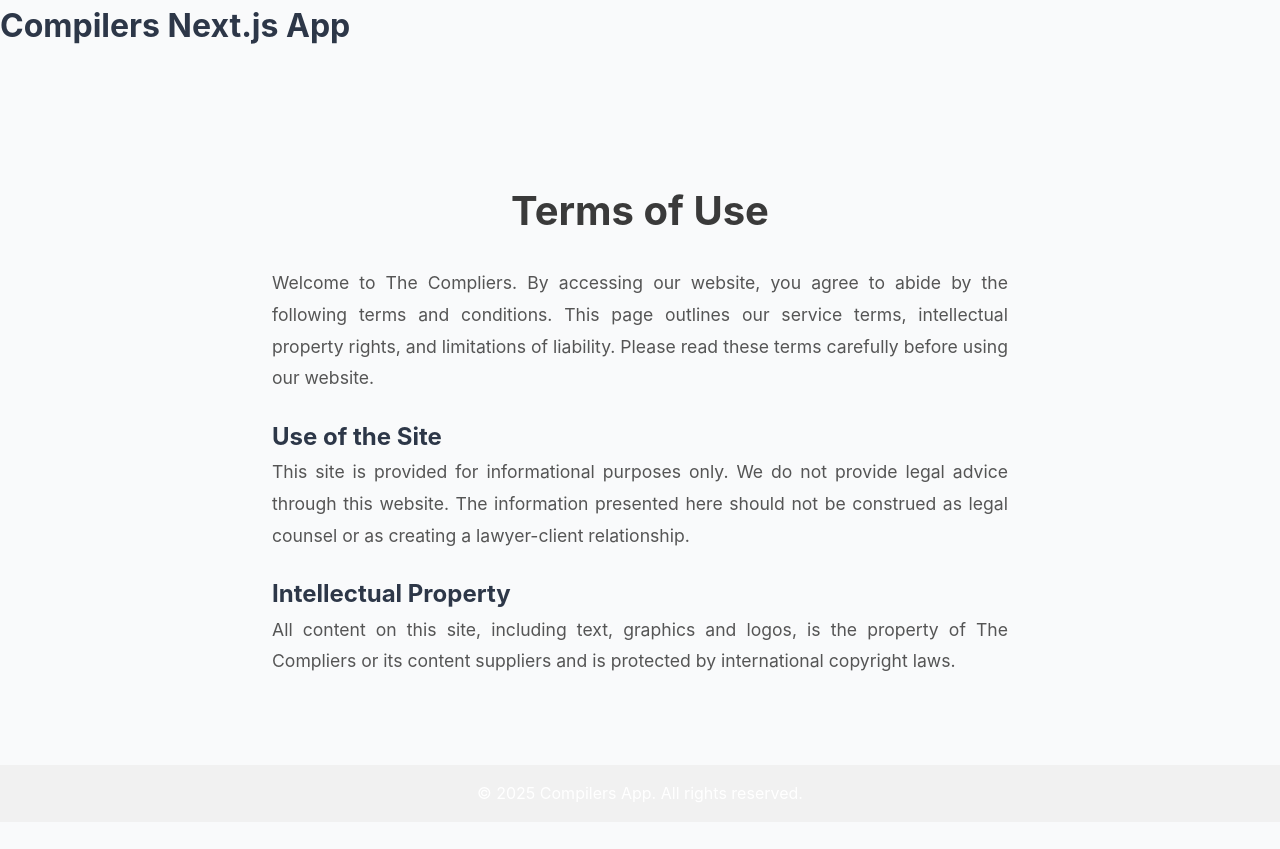
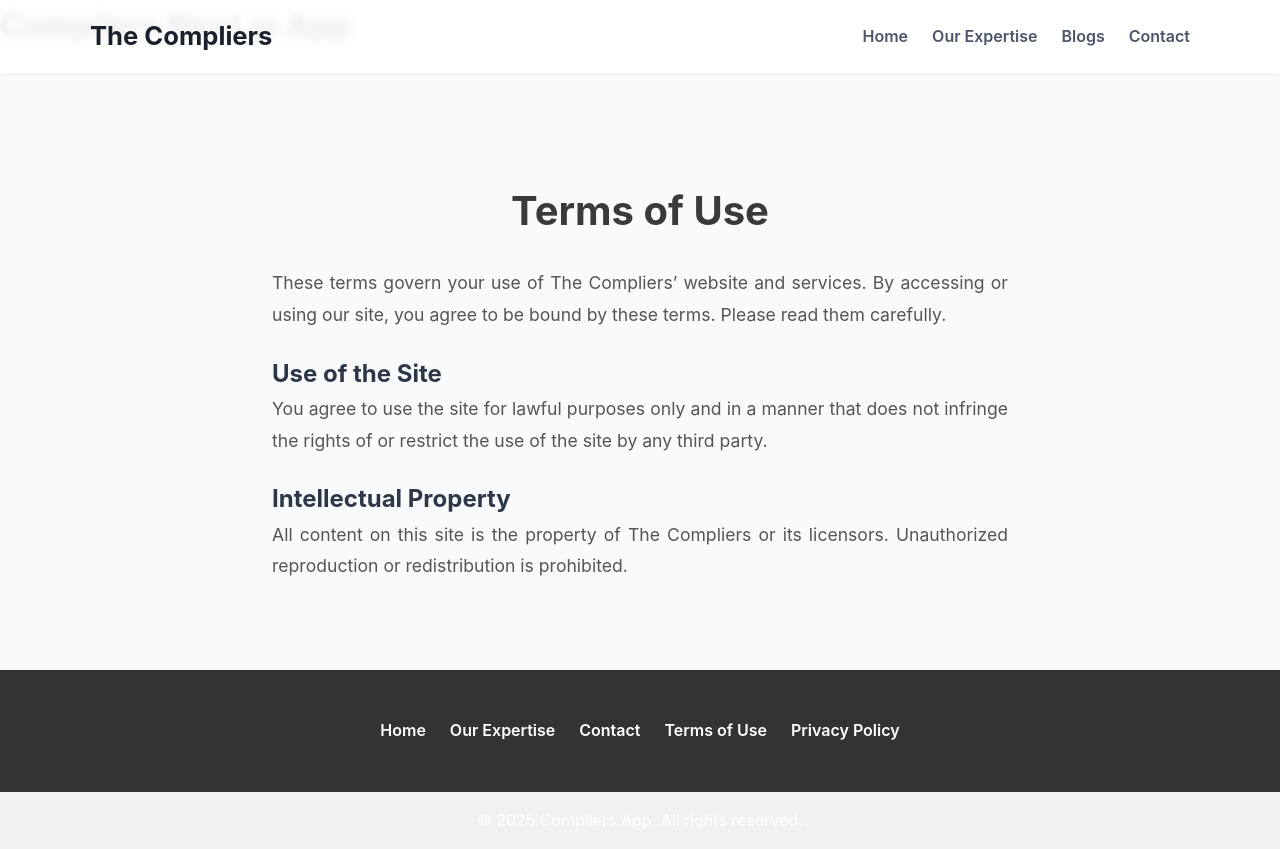
Before and after one commit to unforgettablekartik/compliers, a Next.js app: page /terms in a window 1280 px wide. Before the commit the page ends 822 px from the top, so only its background shows below. Built offline with nearby package versions, Linux system fonts and the light colour scheme.

Commit message:
Update terms.tsx

```diff
--- a/pages/terms.tsx
+++ b/pages/terms.tsx
@@ -5,18 +5,43 @@ export default function Terms() {
     <>
       <Head>
         <title>Terms of Use | The Compliers</title>
-        <meta name="description" content="Read the terms and conditions governing the use of our website and services." />
+        <meta name="description" content="Review the Terms of Use for The Compliers." />
       </Head>
+      {/* Site Navigation */}
+      <nav id="navbar">
+        <div className="container">
+          <div className="logo"><a href="/">The Compliers</a></div>
+          <ul className="nav-links">
+            <li><a href="/">Home</a></li>
+            <li><a href="/#services">Our Expertise</a></li>
+            <li><a href="/articles">Blogs</a></li>
+            <li><a href="/#contact">Contact</a></li>
+          </ul>
+        </div>
+      </nav>
+      {/* Main content */}
       <main className="legal-page">
         <div className="container">
           <h1>Terms of Use</h1>
-          <p>Welcome to The Compliers. By accessing our website, you agree to abide by the following terms and conditions. This page outlines our service terms, intellectual property rights, and limitations of liability. Please read these terms carefully before using our website.</p>
+          <p>These terms govern your use of The Compliers’ website and services. By accessing or using our site, you agree to be bound by these terms. Please read them carefully.</p>
           <h2>Use of the Site</h2>
-          <p>This site is provided for informational purposes only. We do not provide legal advice through this website. The information presented here should not be construed as legal counsel or as creating a lawyer-client relationship.</p>
+          <p>You agree to use the site for lawful purposes only and in a manner that does not infringe the rights of or restrict the use of the site by any third party.</p>
           <h2>Intellectual Property</h2>
-          <p>All content on this site, including text, graphics and logos, is the property of The Compliers or its content suppliers and is protected by international copyright laws.</p>
+          <p>All content on this site is the property of The Compliers or its licensors. Unauthorized reproduction or redistribution is prohibited.</p>
         </div>
       </main>
+      {/* Footer */}
+      <footer>
+        <div className="container footer-content">
+          <ul className="footer-nav">
+            <li><a href="/">Home</a></li>
+            <li><a href="/#services">Our Expertise</a></li>
+            <li><a href="/#contact">Contact</a></li>
+            <li><a href="/terms">Terms of Use</a></li>
+            <li><a href="/privacy">Privacy Policy</a></li>
+          </ul>
+        </div>
+      </footer>
     </>
   );
 }
```
